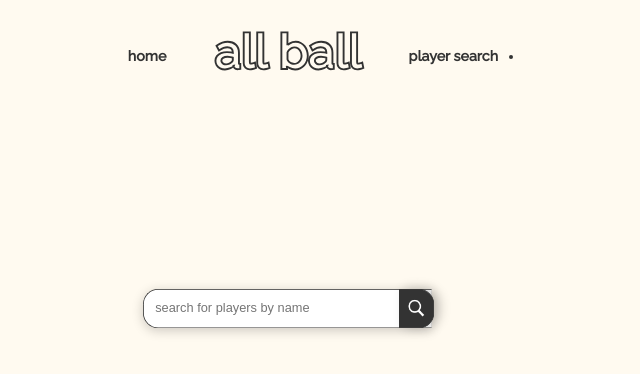
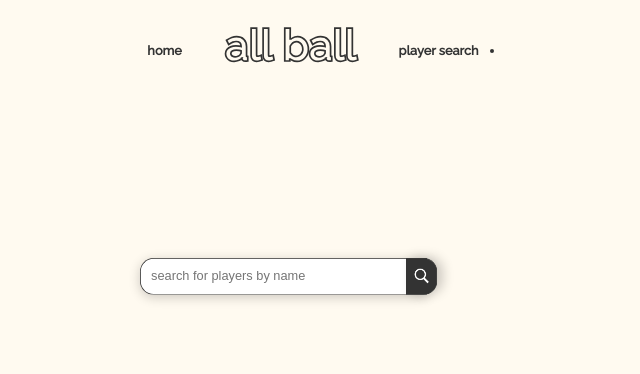
Before and after one commit to itdev-1210/all-ball, a React (Create React App) app: page /playersearch in a window 1536 px wide. Shown: the top 374 px of the page, without its empty margins (475-1115 px from the left). Built offline with nearby package versions, Linux system fonts and the light colour scheme.

Commit message:
Remove media queries

```diff
--- a/src/index.css
+++ b/src/index.css
@@ -28,23 +28,6 @@ html {
   }
 }
 
-@media screen and (min-width: 1300px) {
-  html {
-    font-size: 9.5px;
-  }
-}
-
-@media screen and (min-width: 1600px) {
-  html {
-    font-size: 10px;
-  }
-}
-
-@media screen and (min-width: 1800px) {
-  html {
-    font-size: 10.5px;
-  }
-}
 
 body {
   background-color: #fffaf0;
```
